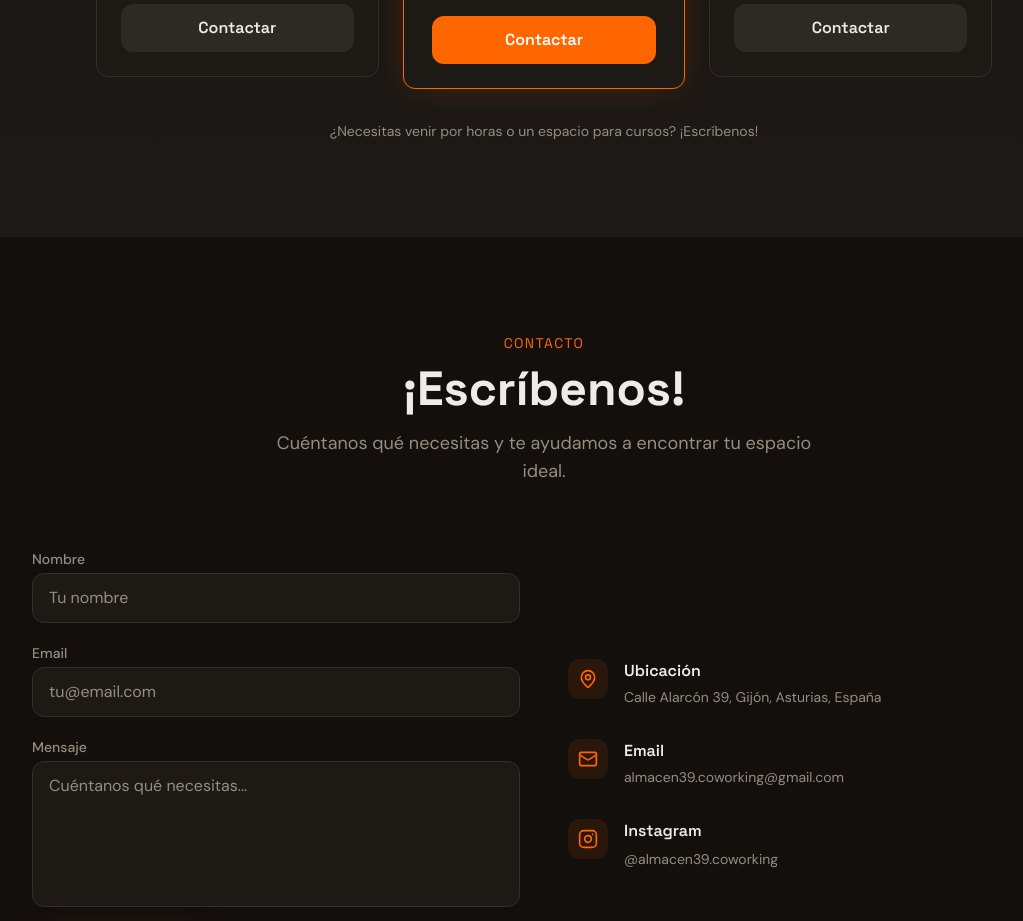
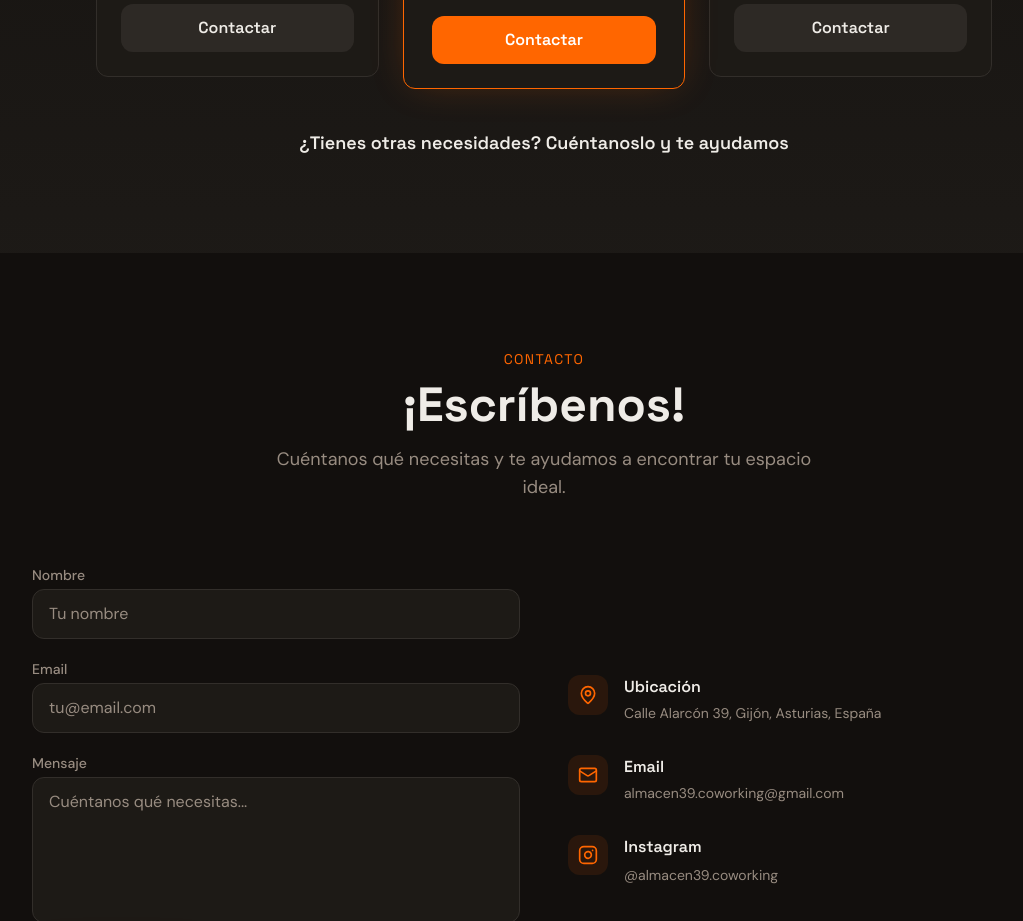
Before and after one commit to cafepro/A39-coworking, a React (Vite) app: page / in a window 1280 px wide. Shown: the part 3260-4181 px from the top of the page, without its empty margins (96-1119 px from the left). Built offline with nearby package versions, Linux system fonts and the light colour scheme; the HTML template or start-up script is replaced by a standard one.

Commit message:
copy change

```diff
--- a/src/components/PricingSection.tsx
+++ b/src/components/PricingSection.tsx
@@ -70,8 +70,10 @@ const PricingSection = () => {
           ))}
         </div>
 
-        <p className="text-center text-muted-foreground text-sm mt-8">
-          {t.pricing.footnote}
+        <p className="text-center mt-10">
+          <a href="#contacto" className="font-heading font-semibold text-lg hover:text-primary transition-colors">
+            {t.pricing.footnote}
+          </a>
         </p>
       </div>
     </section>
--- a/src/i18n/translations.ts
+++ b/src/i18n/translations.ts
@@ -45,7 +45,7 @@ export const translations = {
       subtitle: "Todos los precios tienen el IVA incluido.",
       popular: "Popular",
       contactBtn: "Contactar",
-      footnote: "¿Necesitas venir por horas o un espacio para cursos? ¡Escríbenos!",
+      footnote: "¿Tienes otras necesidades? Cuéntanoslo y te ayudamos",
       plans: [
         {
           name: "1 día",
@@ -139,7 +139,7 @@ export const translations = {
       subtitle: "All prices include VAT.",
       popular: "Popular",
       contactBtn: "Get in touch",
-      footnote: "Need to come by the hour or a space for workshops? Write to us!",
+      footnote: "Have other needs? Tell us and we'll help you out",
       plans: [
         {
           name: "1 day",
```
